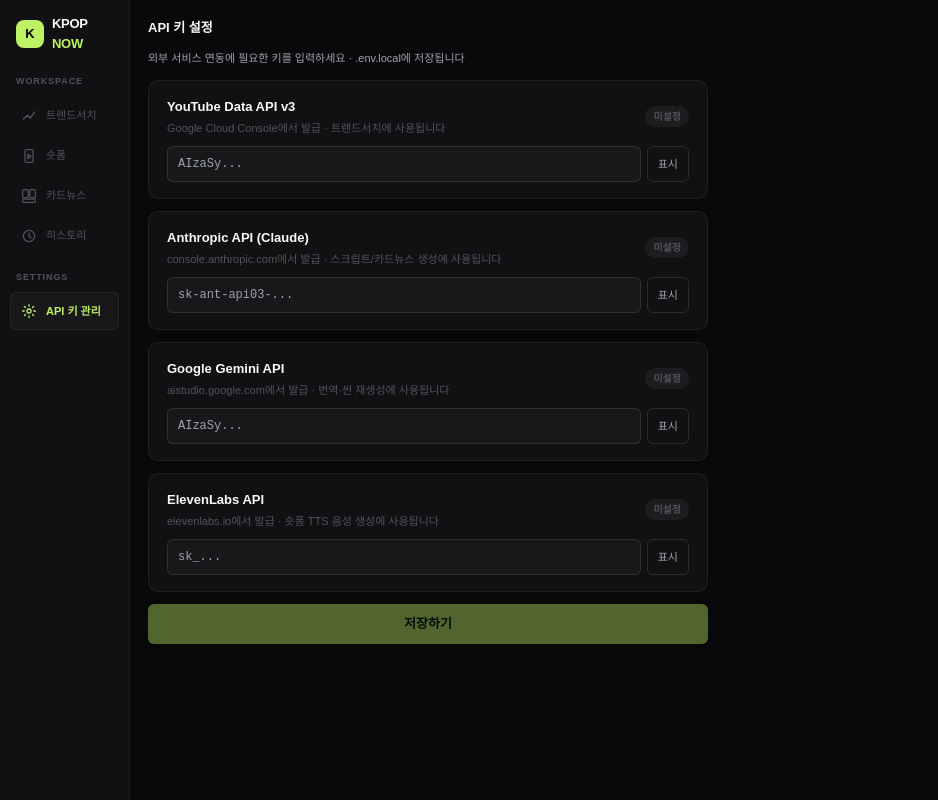
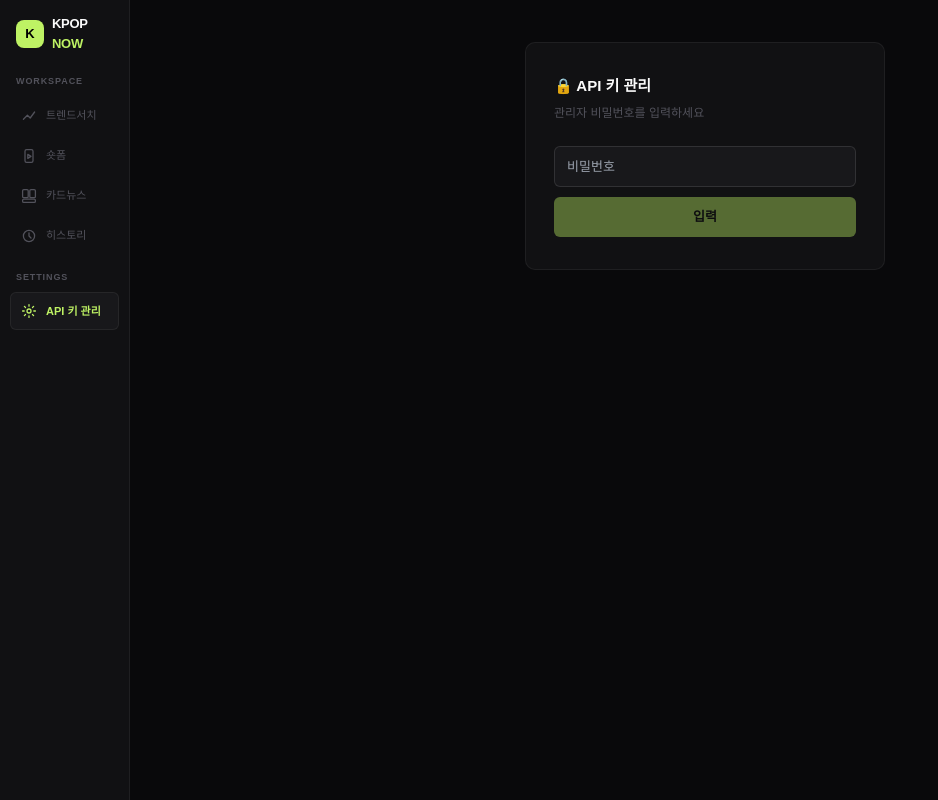
Before and after one commit to aliceyoon-939/cardnewsmaker, a Next.js app: page /settings in a window 1280 px wide. Shown: the whole page, without its empty margins (0-938 px from the left). Built offline with nearby package versions, Linux system fonts and the light colour scheme; a web font is replaced by a local one.

Commit message:
add favicon and settings password gate

```diff
--- a/app/(dashboard)/settings/page.jsx
+++ b/app/(dashboard)/settings/page.jsx
@@ -28,7 +28,76 @@ const FIELDS = [
   },
 ]
 
+/* ── 비밀번호 게이트 ── */
+function PasswordGate({ onAuthed }) {
+  const [pw, setPw] = useState('')
+  const [error, setError] = useState('')
+  const [loading, setLoading] = useState(false)
+
+  async function handleSubmit(e) {
+    e.preventDefault()
+    if (!pw.trim()) return
+    setLoading(true)
+    setError('')
+    try {
+      const res = await fetch('/api/settings-auth', {
+        method: 'POST',
+        headers: { 'Content-Type': 'application/json' },
+        body: JSON.stringify({ password: pw }),
+      })
+      const data = await res.json()
+      if (data.error) throw new Error(data.error)
+      sessionStorage.setItem('settings_authed', 'true')
+      onAuthed()
+    } catch (e) {
+      setError(e.message)
+    }
+    setLoading(false)
+  }
+
+  return (
+    <div style={{ display: 'flex', alignItems: 'center', justifyContent: 'center', flex: 1, padding: 24 }}>
+      <div style={{
+        background: 'var(--s1)', border: '1px solid var(--b1)',
+        borderRadius: 'var(--r)', padding: '32px 28px',
+        width: '100%', maxWidth: 360,
+      }}>
+        <div style={{ fontSize: 15, fontWeight: 700, marginBottom: 6 }}>🔒 API 키 관리</div>
+        <div style={{ fontSize: 12, color: 'var(--tx3)', marginBottom: 24 }}>
+          관리자 비밀번호를 입력하세요
+        </div>
+        <form onSubmit={handleSubmit} style={{ display: 'flex', flexDirection: 'column', gap: 10 }}>
+          <input
+            type="password"
+            value={pw}
+            onChange={e => setPw(e.target.value)}
+            placeholder="비밀번호"
+            autoFocus
+            style={{
+              background: 'var(--s2)', border: '1px solid var(--b2)',
+              borderRadius: 'var(--r-sm)', padding: '10px 12px',
+              color: 'var(--tx1)', fontSize: 13, outline: 'none',
+            }}
+          />
+          {error && (
+            <div style={{ fontSize: 11, color: '#f87171' }}>⚠️ {error}</div>
+          )}
+          <button
+            className="btn"
+            style={{ fontSize: 13, padding: '10px 0', fontWeight: 700 }}
+            disabled={loading || !pw.trim()}
+          >
+            {loading ? '확인 중...' : '입력'}
+          </button>
+        </form>
+      </div>
+    </div>
+  )
+}
+
+/* ── 메인 페이지 ── */
 export default function SettingsPage() {
+  const [authed, setAuthed] = useState(false)
   const [status, setStatus] = useState({})
   const [values, setValues] = useState({ YOUTUBE_API_KEY: '', ANTHROPIC_API_KEY: '', GEMINI_API_KEY: '', ELEVENLABS_API_KEY: '' })
   const [show, setShow] = useState({ YOUTUBE_API_KEY: false, ANTHROPIC_API_KEY: false, GEMINI_API_KEY: false, ELEVENLABS_API_KEY: false })
@@ -37,11 +106,18 @@ export default function SettingsPage() {
   const [error, setError] = useState('')
 
   useEffect(() => {
+    if (sessionStorage.getItem('settings_authed') === 'true') {
+      setAuthed(true)
+    }
+  }, [])
+
+  useEffect(() => {
+    if (!authed) return
     fetch('/api/settings')
       .then(r => r.json())
       .then(data => setStatus(data))
       .catch(() => {})
-  }, [])
+  }, [authed])
 
   async function handleSave() {
     setSaving(true)
@@ -69,6 +145,10 @@ export default function SettingsPage() {
     setSaving(false)
   }
 
+  if (!authed) {
+    return <PasswordGate onAuthed={() => setAuthed(true)} />
+  }
+
   return (
     <>
       <div className="top-row">
@@ -76,6 +156,13 @@ export default function SettingsPage() {
           <div className="sec-title">API 키 설정</div>
           <div className="sec-sub">외부 서비스 연동에 필요한 키를 입력하세요 · .env.local에 저장됩니다</div>
         </div>
+        <button
+          className="btn-g"
+          style={{ fontSize: 11, padding: '6px 12px' }}
+          onClick={() => { sessionStorage.removeItem('settings_authed'); setAuthed(false) }}
+        >
+          🔒 잠금
+        </button>
       </div>
 
       <div style={{ display: 'flex', flexDirection: 'column', gap: 12, maxWidth: 560 }}>
--- /dev/null
+++ b/app/api/settings-auth/route.js
@@ -0,0 +1,12 @@
+import { NextResponse } from 'next/server'
+
+export async function POST(req) {
+  const { password } = await req.json()
+  const correct = process.env.SETTINGS_PASSWORD
+
+  // 환경변수 미설정 시 개방 (로컬 개발 편의)
+  if (!correct) return NextResponse.json({ ok: true })
+
+  if (password === correct) return NextResponse.json({ ok: true })
+  return NextResponse.json({ error: '비밀번호가 틀렸습니다' }, { status: 401 })
+}
```
Also changed, not shown: app/icon.svg (added).
